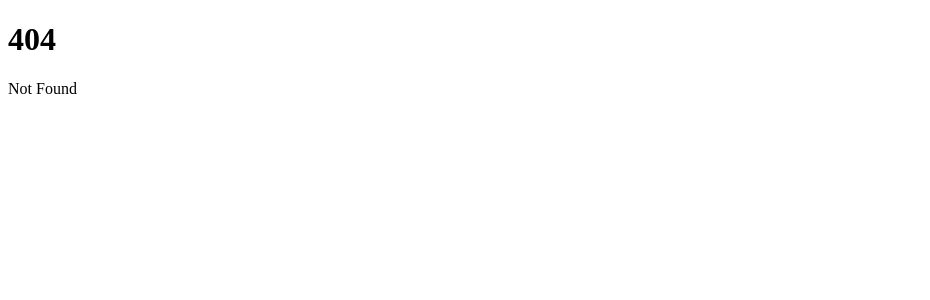
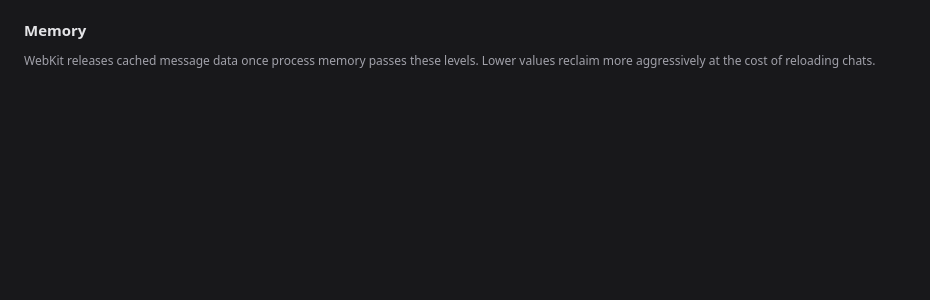
Before and after one commit to SecondNewtonLaw/hermodr, a SvelteKit app: page /settings in a window 1280 px wide. Before the commit this address had no page. Shown: the top 300 px of the page, without its empty margins (0-930 px from the left). Built offline with nearby package versions, Linux system fonts and the light colour scheme.

Commit message:
src/routes/settings/+page.svelte

```diff
--- /dev/null
+++ b/src/routes/settings/+page.svelte
@@ -0,0 +1,134 @@
+<script lang="ts">
+  import { onMount } from "svelte";
+  import { invoke } from "@tauri-apps/api/core";
+
+  type Settings = {
+    conservative_threshold: number;
+    strict_threshold: number;
+    kill_threshold: number;
+    unload_inactive_tabs: boolean;
+  };
+
+  let settings: Settings | null = $state(null);
+  let saved = $state(false);
+
+  onMount(async () => {
+    settings = await invoke<Settings>("get_settings");
+  });
+
+  async function save() {
+    if (!settings) return;
+    await invoke("set_settings", { settings });
+    saved = true;
+    setTimeout(() => (saved = false), 1500);
+  }
+</script>
+
+<main>
+  <h1>Memory</h1>
+  <p class="hint">
+    WebKit releases cached message data once process memory passes these levels.
+    Lower values reclaim more aggressively at the cost of reloading chats.
+  </p>
+
+  {#if settings}
+    <label>
+      <span>Conservative (0-1)</span>
+      <input
+        type="number"
+        min="0.1"
+        step="0.05"
+        max="1"
+        bind:value={settings.conservative_threshold}
+      />
+    </label>
+    <label>
+      <span>Strict (0-1)</span>
+      <input
+        type="number"
+        min="0.1"
+        step="0.05"
+        max="1"
+        bind:value={settings.strict_threshold}
+      />
+    </label>
+    <label>
+      <span>Kill threshold (0-1)</span>
+      <input
+        type="number"
+        min="0.1"
+        step="0.05"
+        max="1"
+        bind:value={settings.kill_threshold}
+      />
+    </label>
+
+    <div class="actions">
+      <button onclick={save}>Save</button>
+      {#if saved}<span class="saved">Saved</span>{/if}
+    </div>
+  {/if}
+</main>
+
+<style>
+  :global(body) {
+    margin: 0;
+    background: #18181b;
+    color: #e4e4e7;
+    font-family: system-ui, sans-serif;
+    font-size: 14px;
+  }
+  main {
+    padding: 20px 24px;
+    display: flex;
+    flex-direction: column;
+    gap: 12px;
+  }
+  h1 {
+    margin: 0;
+    font-size: 15px;
+  }
+  .hint {
+    margin: 0;
+    font-size: 12px;
+    color: #a1a1aa;
+    line-height: 1.45;
+  }
+  label {
+    display: flex;
+    justify-content: space-between;
+    align-items: center;
+    gap: 16px;
+  }
+  input {
+    width: 90px;
+    background: #27272a;
+    color: inherit;
+    border: 1px solid #3f3f46;
+    border-radius: 4px;
+    padding: 4px 8px;
+    font: inherit;
+  }
+  .actions {
+    display: flex;
+    align-items: center;
+    gap: 10px;
+    margin-top: 4px;
+  }
+  button {
+    background: #3f3f46;
+    color: inherit;
+    border: 0;
+    border-radius: 4px;
+    padding: 6px 16px;
+    cursor: pointer;
+    font: inherit;
+  }
+  button:hover {
+    background: #52525b;
+  }
+  .saved {
+    font-size: 12px;
+    color: #4ade80;
+  }
+</style>
```
